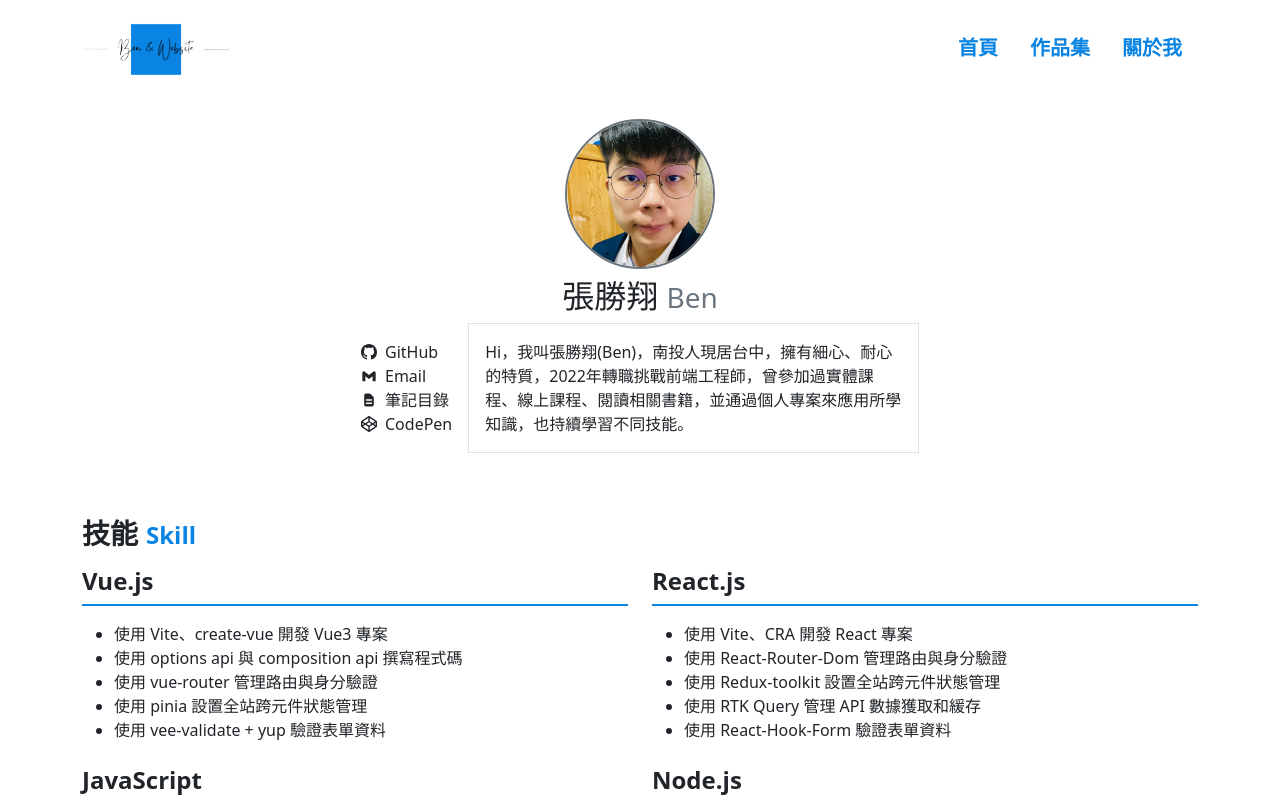
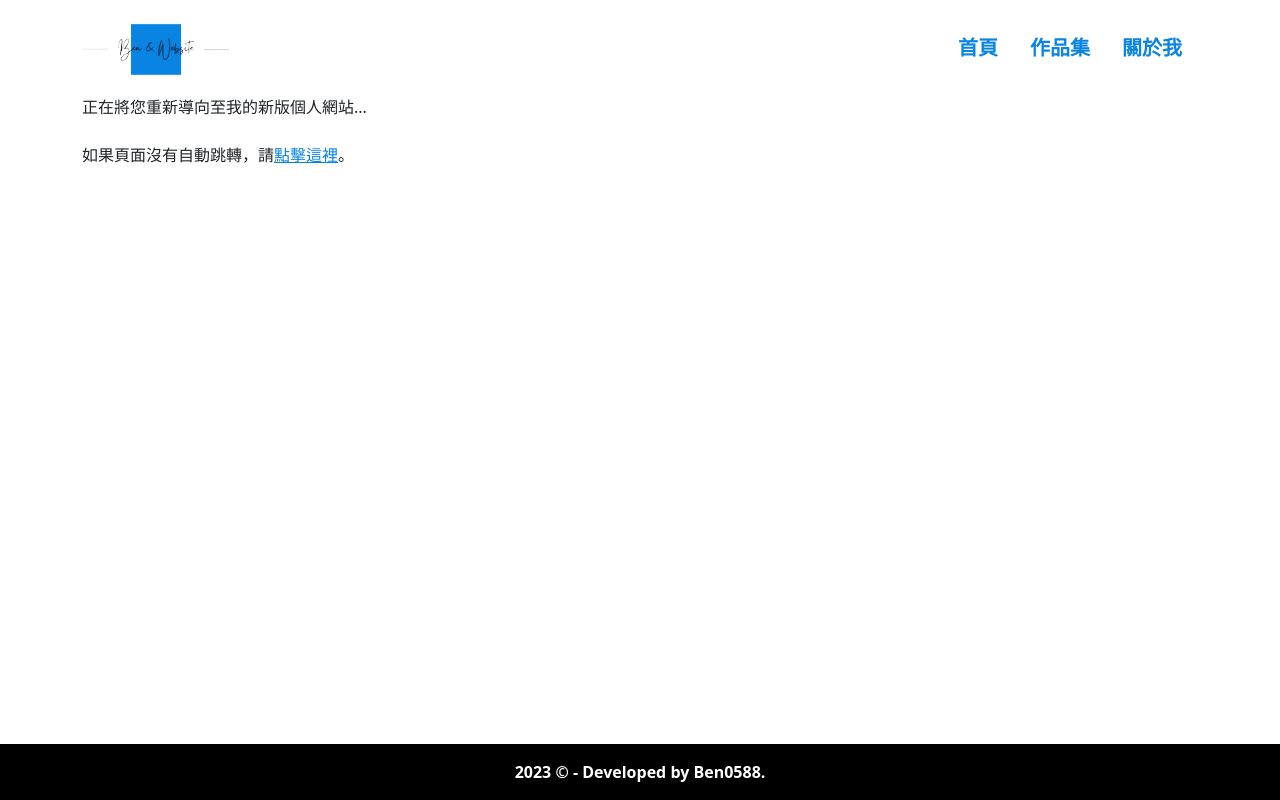
Before and after one commit to ben0588/PersonalWebsite, a React (Create React App) app in the folder personal_website/: page / in a window 1280 px wide. Shown: the top 800 px of the page. Built offline with nearby package versions, Linux system fonts and the light colour scheme.

Commit message:
feat(layout): 更新重導向至新版個人網站連結

```diff
--- a/personal_website/public/index.html
+++ b/personal_website/public/index.html
@@ -6,6 +6,7 @@
         <meta name="viewport" content="width=device-width, initial-scale=1" />
         <meta name="theme-color" content="#000000" />
         <meta name="description" content="Web site created using create-react-app" />
+        <meta http-equiv="refresh" content="5; url=https://nextjs-personal-site-pi.vercel.app/">
         <!--
       manifest.json provides metadata used when your web app is installed on a
       user's mobile device or desktop. See https://developers.google.com/web/fundamentals/web-app-manifest/
--- a/personal_website/src/pages/homePage/HomePage.jsx
+++ b/personal_website/src/pages/homePage/HomePage.jsx
@@ -8,12 +8,19 @@ import HomeBiographySection from './HomeBiographySection';
 const HomePage = () => {
     return (
         <>
-            <HomePersonalInfoSection />
+            {/* <HomePersonalInfoSection />
             <HomeSkillSection />
             <HomeWorkSamplesSection />
             <HomeEducationSection />
             <HomeWorkExperienceSection />
-            <HomeBiographySection />
+            <HomeBiographySection /> */}
+
+            <p >
+                正在將您重新導向至我的新版個人網站...
+                <br/><br/>
+                如果頁面沒有自動跳轉，請
+                <a href="https://nextjs-personal-site-pi.vercel.app/">點擊這裡</a>。
+            </p>
         </>
     );
 };
```
